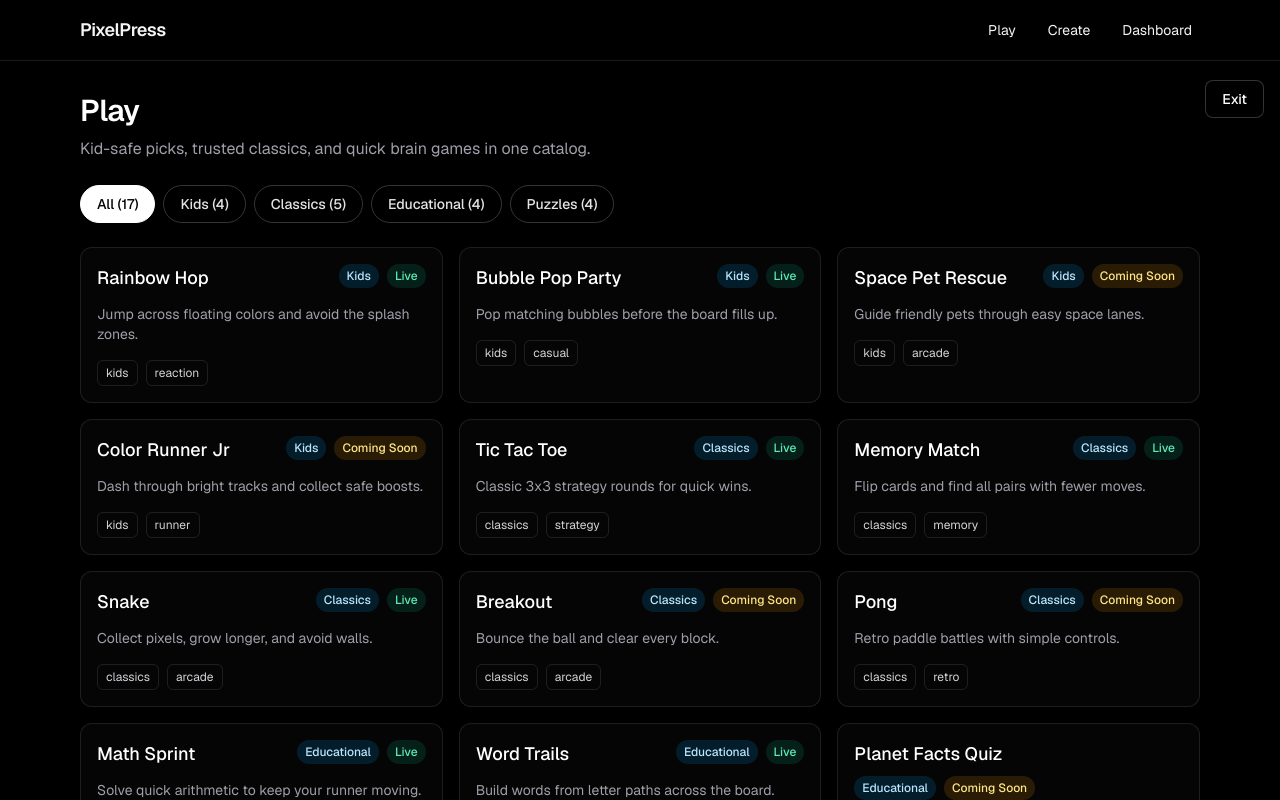
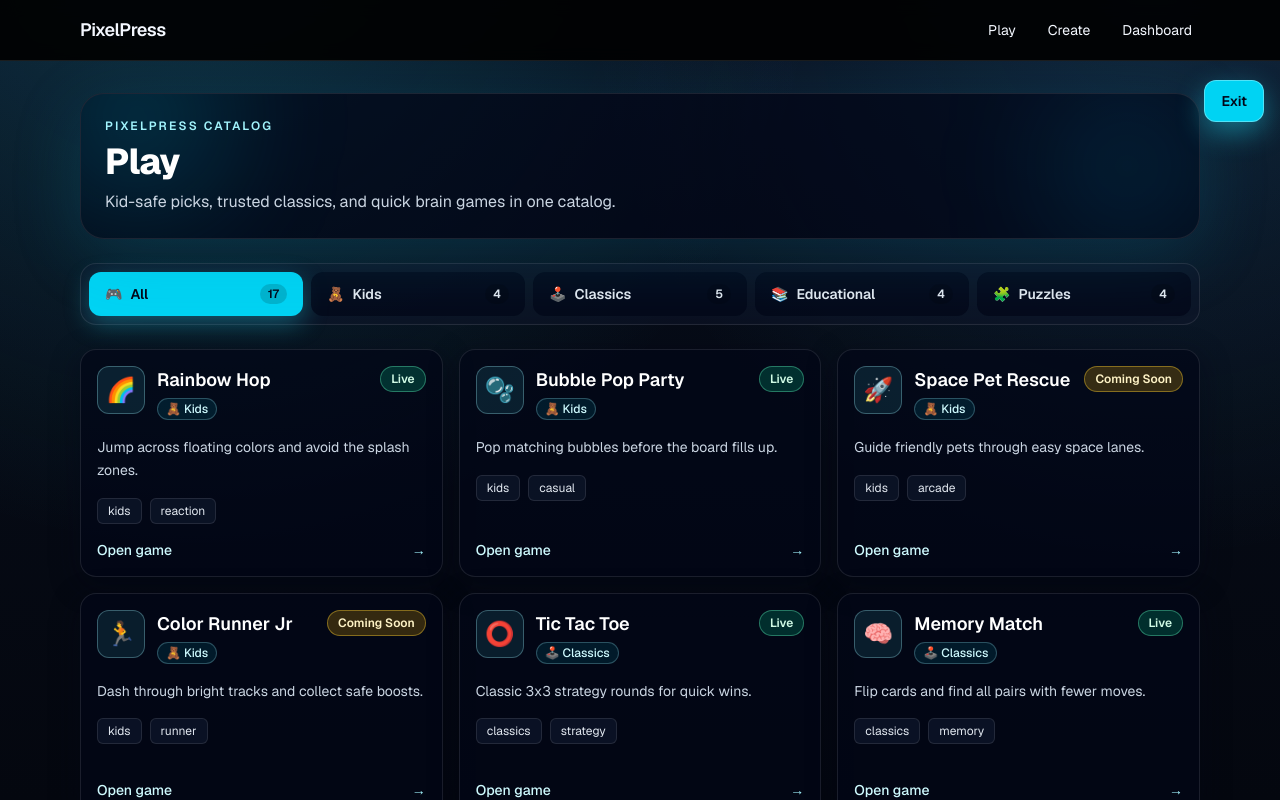
Before and after one commit to flowsyncsolutions/pixelpress, a Next.js app: page /play in a window 1280 px wide. Shown: the top 800 px of the page. Built offline with nearby package versions, Linux system fonts and the light colour scheme.

Commit message:
Redesign: kid-safe arcade visual theme, icons, and play catalog polish

```diff
--- a/app/globals.css
+++ b/app/globals.css
@@ -1,8 +1,9 @@
 @import "tailwindcss";
 
 :root {
-  --background: #000000;
-  --foreground: #f4f4f5;
+  --background: #050812;
+  --foreground: #f4f8ff;
+  --accent: #22d3ee;
 }
 
 @theme inline {
@@ -14,8 +15,14 @@
 
 body {
   background: var(--background);
+  background-image:
+    radial-gradient(circle at 15% -10%, rgb(34 211 238 / 0.18), transparent 45%),
+    radial-gradient(circle at 90% 0%, rgb(56 189 248 / 0.14), transparent 40%),
+    linear-gradient(180deg, #0a1020 0%, #060b16 45%, #04070f 100%);
+  background-attachment: fixed;
   color: var(--foreground);
   font-family: var(--font-geist-sans), Arial, Helvetica, sans-serif;
+  min-height: 100vh;
 }
 
 a {
--- a/app/play/page.tsx
+++ b/app/play/page.tsx
@@ -11,12 +11,12 @@ import {
   type GameCategory,
 } from "@/src/lib/games";
 
-const CATEGORY_LABELS: Record<GameCategory | "all", string> = {
-  all: "All",
-  kids: "Kids",
-  classics: "Classics",
-  educational: "Educational",
-  puzzles: "Puzzles",
+const CATEGORY_META: Record<GameCategory | "all", { label: string; icon: string }> = {
+  all: { label: "All", icon: "🎮" },
+  kids: { label: "Kids", icon: "🧸" },
+  classics: { label: "Classics", icon: "🕹️" },
+  educational: { label: "Educational", icon: "📚" },
+  puzzles: { label: "Puzzles", icon: "🧩" },
 };
 
 export default function PlayPage() {
@@ -31,42 +31,62 @@ export default function PlayPage() {
   }, [selectedCategory]);
 
   return (
-    <section className="space-y-6">
+    <section className="relative isolate space-y-6 pb-4">
       <ExitGate />
 
-      <div className="space-y-2">
-        <h1 className="text-3xl font-semibold tracking-tight text-white">Play</h1>
-        <p className="text-zinc-400">
+      <div className="relative overflow-hidden rounded-3xl border border-white/10 bg-slate-950/70 p-6 shadow-[0_16px_70px_rgba(8,145,178,0.2)]">
+        <div className="pointer-events-none absolute -left-8 -top-16 h-44 w-44 rounded-full bg-cyan-400/20 blur-3xl" />
+        <div className="pointer-events-none absolute bottom-0 right-0 h-36 w-36 rounded-full bg-sky-400/15 blur-3xl" />
+
+        <div className="relative space-y-2">
+          <p className="text-xs font-semibold uppercase tracking-[0.18em] text-cyan-200">
+            PixelPress Catalog
+          </p>
+          <h1 className="text-3xl font-extrabold tracking-tight text-white sm:text-4xl">Play</h1>
+          <p className="max-w-2xl text-slate-300">
             Kid-safe picks, trusted classics, and quick brain games in one catalog.
           </p>
         </div>
+      </div>
 
-      <div className="flex flex-wrap gap-2">
+      <div className="rounded-2xl border border-white/10 bg-slate-900/55 p-2">
+        <div className="grid grid-cols-1 gap-2 sm:grid-cols-2 lg:grid-cols-5">
           <button
             type="button"
             onClick={() => setSelectedCategory("all")}
-          className={`rounded-full border px-4 py-2 text-sm font-medium transition ${
+            className={`flex items-center justify-between rounded-xl px-4 py-3 text-sm font-semibold transition ${
               selectedCategory === "all"
-              ? "border-white bg-white text-black"
-              : "border-white/20 text-zinc-200 hover:bg-white/10"
+                ? "bg-cyan-400 text-slate-950 shadow-[0_8px_24px_rgba(34,211,238,0.35)]"
+                : "bg-slate-950/70 text-slate-200 hover:bg-slate-800"
             }`}
           >
-          {CATEGORY_LABELS.all} ({counts.all})
+            <span className="flex items-center gap-2">
+              <span aria-hidden="true">{CATEGORY_META.all.icon}</span>
+              {CATEGORY_META.all.label}
+            </span>
+            <span className="rounded-full bg-black/15 px-2 py-0.5 text-xs">{counts.all}</span>
           </button>
           {CATEGORIES.map((category) => (
             <button
               key={category}
               type="button"
               onClick={() => setSelectedCategory(category)}
-            className={`rounded-full border px-4 py-2 text-sm font-medium transition ${
+              className={`flex items-center justify-between rounded-xl px-4 py-3 text-sm font-semibold transition ${
                 selectedCategory === category
-                ? "border-white bg-white text-black"
-                : "border-white/20 text-zinc-200 hover:bg-white/10"
+                  ? "bg-cyan-400 text-slate-950 shadow-[0_8px_24px_rgba(34,211,238,0.35)]"
+                  : "bg-slate-950/70 text-slate-200 hover:bg-slate-800"
               }`}
             >
-            {CATEGORY_LABELS[category]} ({counts[category]})
+              <span className="flex items-center gap-2">
+                <span aria-hidden="true">{CATEGORY_META[category].icon}</span>
+                {CATEGORY_META[category].label}
+              </span>
+              <span className="rounded-full bg-black/15 px-2 py-0.5 text-xs">
+                {counts[category]}
+              </span>
             </button>
           ))}
+        </div>
       </div>
 
       <div className="grid gap-4 sm:grid-cols-2 xl:grid-cols-3">
@@ -74,37 +94,56 @@ export default function PlayPage() {
           <Link
             key={game.slug}
             href={`/play/${game.slug}`}
-            className="rounded-xl border border-white/10 bg-zinc-950/60 p-4 transition hover:border-white/30 hover:bg-zinc-900/70"
+            className="group flex min-h-56 flex-col rounded-2xl border border-white/10 bg-slate-950/70 p-4 shadow-[0_8px_30px_rgba(2,6,23,0.45)] transition hover:-translate-y-0.5 hover:border-cyan-300/35 hover:shadow-[0_16px_36px_rgba(34,211,238,0.2)]"
           >
-            <div className="mb-3 flex flex-wrap items-start justify-between gap-2">
-              <h2 className="text-lg font-medium text-white">{game.title}</h2>
-              <div className="flex items-center gap-2">
-                <span className="rounded-full bg-sky-500/15 px-2 py-1 text-xs font-medium text-sky-200">
-                  {CATEGORY_LABELS[game.category]}
+            <div className="mb-4 flex items-start justify-between gap-3">
+              <div className="flex items-start gap-3">
+                <div className="flex h-12 w-12 shrink-0 items-center justify-center rounded-xl border border-cyan-200/30 bg-cyan-300/10 text-2xl">
+                  <span aria-hidden="true">{game.icon}</span>
+                </div>
+
+                <div>
+                  <h2 className="text-lg font-semibold text-white">{game.title}</h2>
+                  <span className="mt-1 inline-flex rounded-full border border-cyan-200/25 bg-cyan-400/10 px-2 py-0.5 text-xs font-medium text-cyan-100">
+                    {CATEGORY_META[game.category].icon} {CATEGORY_META[game.category].label}
                   </span>
+                </div>
+              </div>
+
               <span
-                  className={`rounded-full px-2 py-1 text-xs font-medium ${
+                className={`shrink-0 rounded-full px-2.5 py-1 text-xs font-semibold ${
                   game.status === "live"
-                      ? "bg-emerald-500/15 text-emerald-300"
-                      : "bg-amber-500/15 text-amber-200"
+                    ? "border border-emerald-300/40 bg-emerald-400/20 text-emerald-100"
+                    : "border border-amber-300/40 bg-amber-400/20 text-amber-100"
                 }`}
               >
                 {game.status === "live" ? "Live" : "Coming Soon"}
               </span>
             </div>
-            </div>
 
-            <p className="mb-4 text-sm text-zinc-400">{game.description}</p>
+            <p className="mb-4 text-sm leading-relaxed text-slate-300">{game.description}</p>
 
-            <div className="flex flex-wrap gap-2">
+            <div className="mb-4 flex flex-wrap gap-2">
               {game.tags.map((tag) => (
                 <span
                   key={tag}
-                  className="rounded-md border border-white/10 px-2 py-1 text-xs text-zinc-300"
+                  className="rounded-md border border-white/10 bg-slate-900/70 px-2.5 py-1 text-xs text-slate-200"
                 >
                   {tag}
                 </span>
               ))}
+            </div>
+
+            <div className="mt-auto flex items-center justify-between text-sm">
+              <span className="font-medium text-cyan-100 transition group-hover:text-cyan-50">
+                Open game
+              </span>
+              <span
+                aria-hidden="true"
+                className="text-cyan-200 transition-transform group-hover:translate-x-1"
+              >
+                →
+              </span>
             </div>
           </Link>
         ))}
--- a/src/components/ExitGate.tsx
+++ b/src/components/ExitGate.tsx
@@ -57,14 +57,14 @@ export default function ExitGate() {
       <button
         type="button"
         onClick={handleExitClick}
-        className="fixed right-4 top-20 z-40 rounded-lg border border-white/20 bg-black/80 px-4 py-2 text-sm font-medium text-white shadow-lg transition hover:bg-zinc-900"
+        className="fixed right-4 top-20 z-40 rounded-xl border border-cyan-200/50 bg-cyan-400 px-4 py-2.5 text-sm font-semibold text-slate-950 shadow-[0_10px_28px_rgba(34,211,238,0.45)] transition hover:bg-cyan-300 focus-visible:outline-2 focus-visible:outline-offset-2 focus-visible:outline-cyan-100"
       >
         Exit
       </button>
 
       {isOpen ? (
-        <div className="fixed inset-0 z-50 flex items-start justify-end bg-black/50 p-4 pt-24">
-          <div className="w-full max-w-xs rounded-xl border border-white/15 bg-zinc-950 p-4">
+        <div className="fixed inset-0 z-50 flex items-start justify-end bg-slate-950/70 p-4 pt-24">
+          <div className="w-full max-w-xs rounded-2xl border border-cyan-200/25 bg-slate-950 p-4 shadow-[0_18px_36px_rgba(15,23,42,0.8)]">
             <h2 className="mb-3 text-base font-semibold text-white">Parent PIN</h2>
             <input
               type="password"
@@ -75,17 +75,17 @@ export default function ExitGate() {
                 const digitsOnly = event.target.value.replace(/\D/g, "");
                 setPinInput(digitsOnly.slice(0, 4));
               }}
-              className="w-full rounded-lg border border-white/20 bg-black px-3 py-2 text-base text-white outline-none ring-0 placeholder:text-zinc-500 focus:border-white/40"
+              className="w-full rounded-xl border border-white/20 bg-slate-900 px-3 py-2.5 text-base text-white outline-none ring-0 placeholder:text-slate-500 focus:border-cyan-300/60"
               placeholder="Enter 4-digit PIN"
             />
 
-            {message ? <p className="mt-2 text-sm text-amber-200">{message}</p> : null}
+            {message ? <p className="mt-2 text-sm text-amber-100">{message}</p> : null}
 
             <div className="mt-4 flex gap-2">
               <button
                 type="button"
                 onClick={handleSubmit}
-                className="flex-1 rounded-lg bg-white px-4 py-2 text-sm font-semibold text-black transition hover:bg-zinc-200"
+                className="flex-1 rounded-xl bg-cyan-400 px-4 py-2.5 text-sm font-semibold text-slate-950 transition hover:bg-cyan-300"
               >
                 Confirm Exit
               </button>
@@ -96,7 +96,7 @@ export default function ExitGate() {
                   setPinInput("");
                   setMessage(null);
                 }}
-                className="rounded-lg border border-white/20 px-4 py-2 text-sm text-white transition hover:bg-white/10"
+                className="rounded-xl border border-white/20 px-4 py-2.5 text-sm text-white transition hover:bg-white/10"
               >
                 Cancel
               </button>
```
Also changed, not shown: app/page.tsx (+39 -12 lines), app/play/[slug]/page.tsx (+15 -6 lines), src/lib/games.ts (+18 -0 lines). Lines whose indentation alone changed are shown as unchanged.
